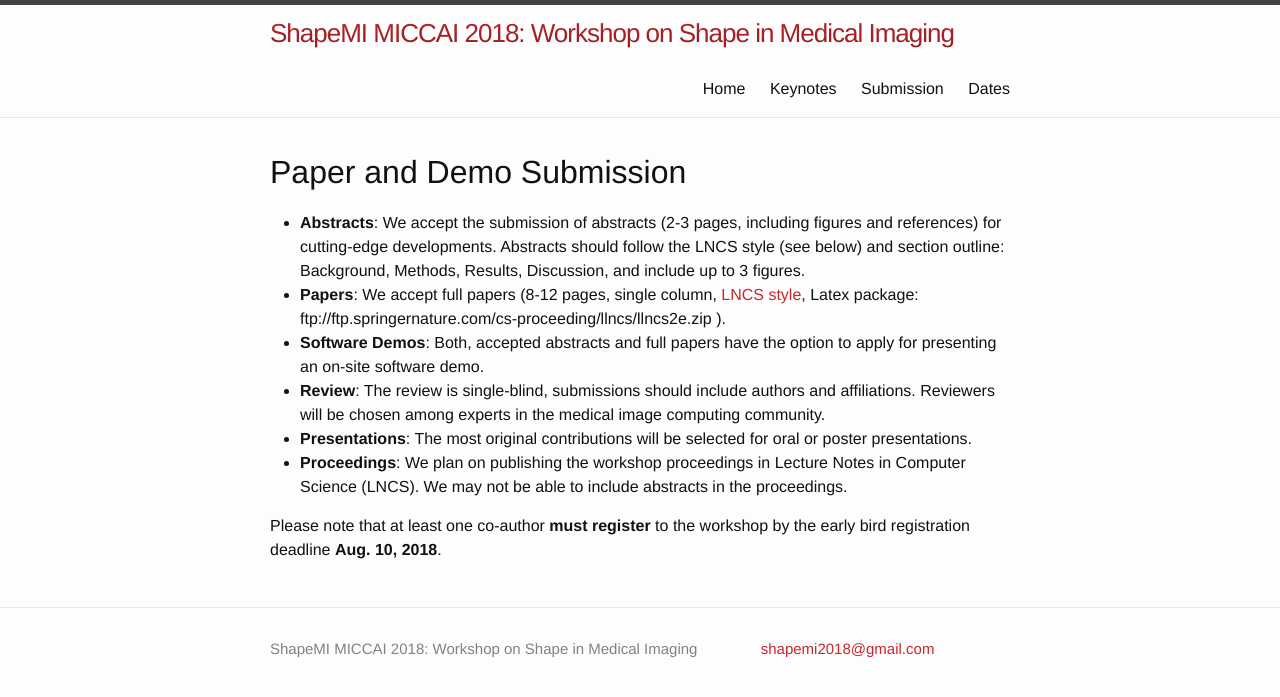
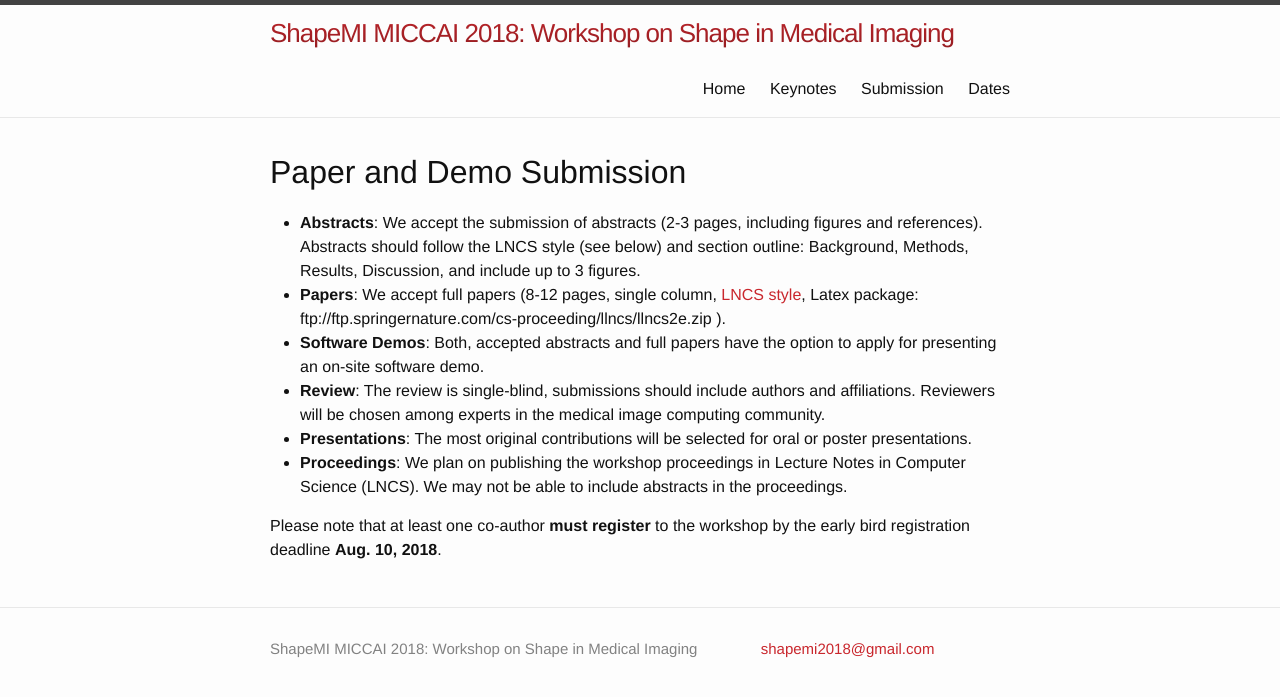
Before and after one commit to shapemi/shapemi2020, a Jekyll site: the page built from submission/index.md, in a window 1280 px wide. Shown: the top 697 px of the page. Built offline with Jekyll 4.4.1, drawn with Linux system fonts in a browser that asks for light colours.

Commit message:
Update index.md

```diff
--- a/submission/index.md
+++ b/submission/index.md
@@ -6,7 +6,7 @@
 ---
 # Paper and Demo Submission
 
-* **Abstracts**: We accept the submission of abstracts (2-3 pages, including figures and references) for cutting-edge developments. Abstracts should follow the LNCS style (see below) and section outline: Background, Methods, Results, Discussion, and include up to 3 figures.
+* **Abstracts**: We accept the submission of abstracts (2-3 pages, including figures and references). Abstracts should follow the LNCS style (see below) and section outline: Background, Methods, Results, Discussion, and include up to 3 figures.
 * **Papers**: We accept full papers (8-12 pages, single column, [LNCS style](http://www.springer.com/de/it-informatik/lncs/conference-proceedings-guidelines), Latex package: ftp://ftp.springernature.com/cs-proceeding/llncs/llncs2e.zip ).
 * **Software Demos**: Both, accepted abstracts and full papers have the option to apply for presenting an on-site software demo.
 * **Review**: The review is single-blind, submissions should include authors and affiliations. Reviewers will be chosen among experts in the medical image computing community.
```
